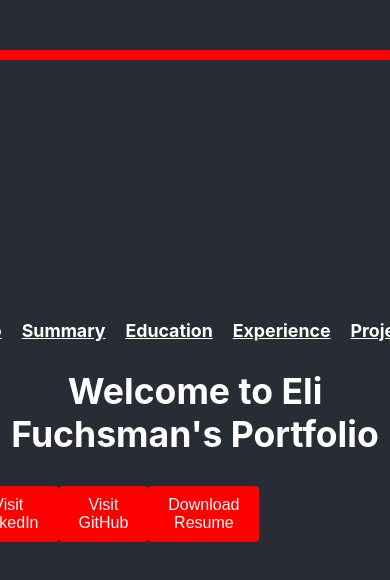
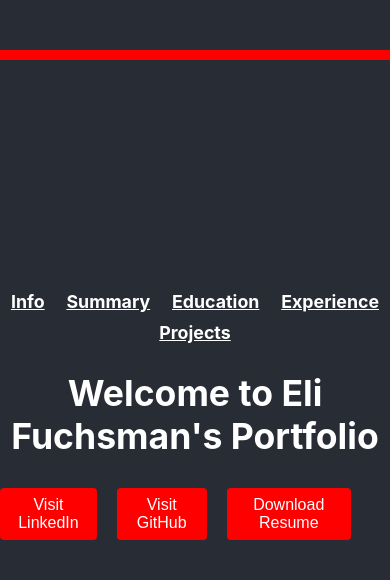
Before and after one commit to EliFuchsman/EliFuchsmanFE, a React (Create React App) app: page / in a window 390 px wide. Shown: the top 580 px of the page. Built offline with nearby package versions, Linux system fonts and the light colour scheme; no server answers.

Commit message:
Fix buttons on landing page for mobile

```diff
--- a/src/Components/App/App.tsx
+++ b/src/Components/App/App.tsx
@@ -43,23 +43,28 @@ function App() {
 
   const buttonContainerStyle: React.CSSProperties = {
     display: 'flex',
-    justifyContent: 'space-between',
+    justifyContent: 'center',
     marginTop: '30px',
-    width: '60%',
+    maxWidth: '90%',
+    width: '100%',
+    gap: '20px',
   };
 
   const welcomeTextStyle: React.CSSProperties = {
     opacity: textOpacity,
     transition: 'opacity 2s ease',
     color: '#fff',
+    textAlign: 'center',
+    marginBottom: '30px',
   };
 
   const linkContainerStyle: React.CSSProperties = {
     display: 'flex',
-    justifyContent: 'space-between',
-    marginTop: '30px',
-    width: '60%',
-  }
+    justifyContent: 'space-around',
+    flexWrap: 'wrap',
+    width: '100%',
+    marginBottom: '20px',
+  };
 
   const handleReturn = () => {
     setApiType(null);
--- a/src/Components/Button/Button.css
+++ b/src/Components/Button/Button.css
@@ -1,14 +1,14 @@
-/* Button.css */
-
 .button {
   background-color: red;
   color: #fff;
-  padding: 10px 20px;
-  font-size: 16px;
+  padding: 8px 16px;
+  font-size: 1rem;
   border: none;
   border-radius: 4px;
   cursor: pointer;
   transition: background-color 0.3s ease;
+  max-width: 100%;
+  box-sizing: border-box;
 }
 
 .button:hover {
```
